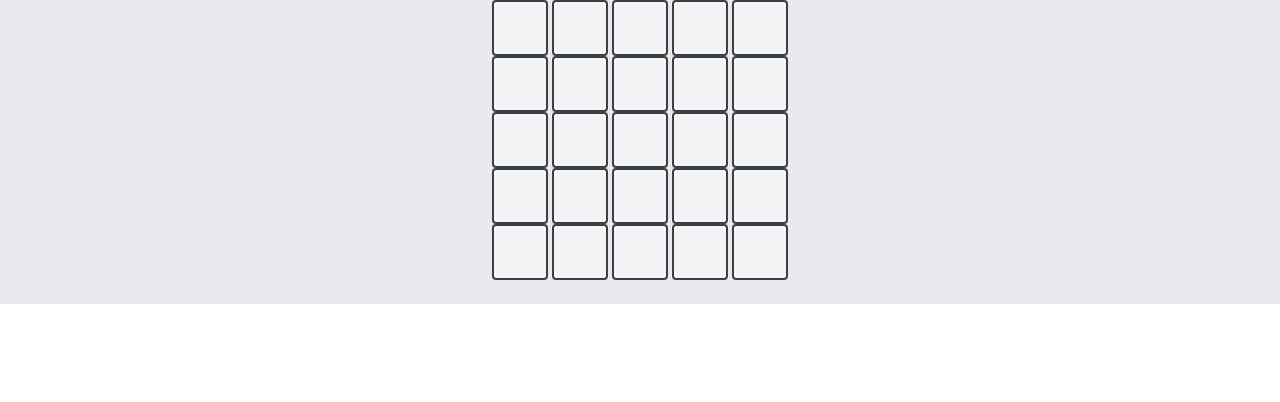
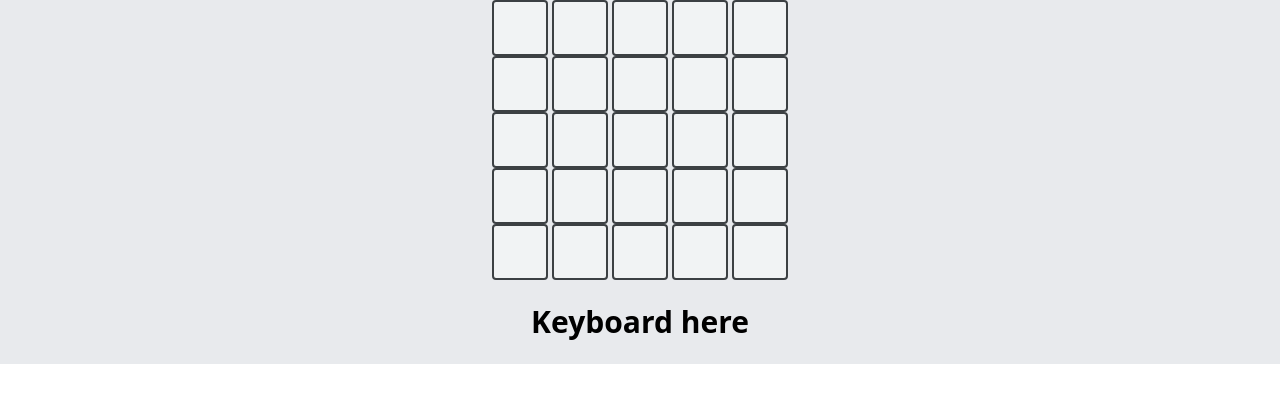
Before and after one commit to hollowmatt/wordfront, a React (Create React App) app: page / in a window 1280 px wide. Shown: the top 402 px of the page. Built offline with nearby package versions, Linux system fonts and the light colour scheme.

Commit message:
put placeholder for keyboard in

```diff
--- a/src/App.js
+++ b/src/App.js
@@ -1,11 +1,13 @@
 import './App.css';
 import Grid from './components/Grid';
+import Keyboard from './components/Keyboard';
 
 function App() {
   return (
     <div className="p-0 bg-ggray-200">
       <h1 className='text-3xl font-bold'>
         <Grid />
+        <Keyboard />
       </h1>
     </div>
   );
--- /dev/null
+++ b/src/components/Keyboard.js
@@ -0,0 +1,9 @@
+function Keyboard() {
+    return(
+        <div className="flex justify-center mb1 pb-6">
+            <p>Keyboard here</p>
+        </div>
+    );
+}
+
+export default Keyboard;
```
